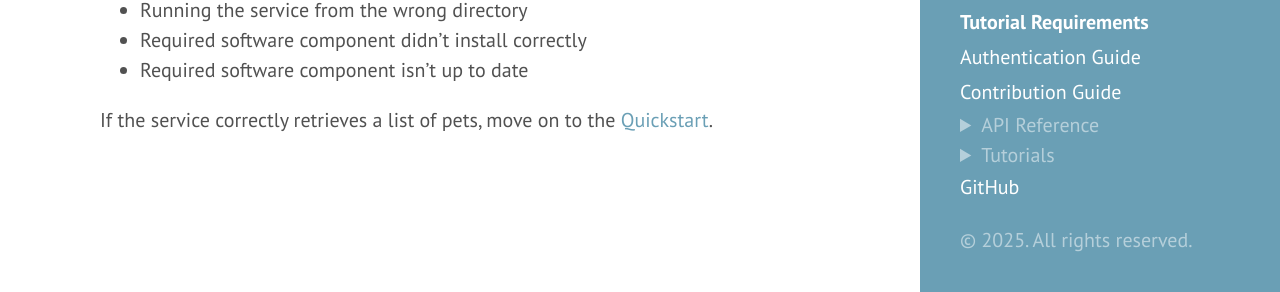
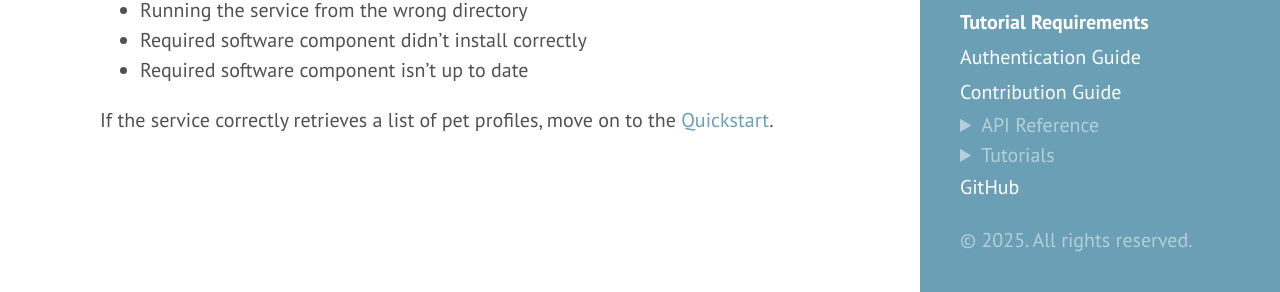
Before and after one commit to rhyannonjoy/pawfinder-service, a Jekyll site: the page built from docs/overview/tutorial-requirements.md, in a window 1280 px wide and 900 px high, scrolled down 2027 px. Shown: the part 605-897 px from the top of the window. Built offline with Jekyll 4.4.1, drawn with Linux system fonts in a browser that asks for light colours.

Commit message:
docs(tutorial-requirements): add "profiles"

```diff
--- a/docs/overview/tutorial-requirements.md
+++ b/docs/overview/tutorial-requirements.md
@@ -117,5 +117,5 @@ that cause errors:
 - Required software component didn't install correctly
 - Required software component isn't up to date
 
-If the service correctly retrieves a list of pets, move on
+If the service correctly retrieves a list of pet profiles, move on
 to the [Quickstart](../tutorials/quickstart.md).
```
